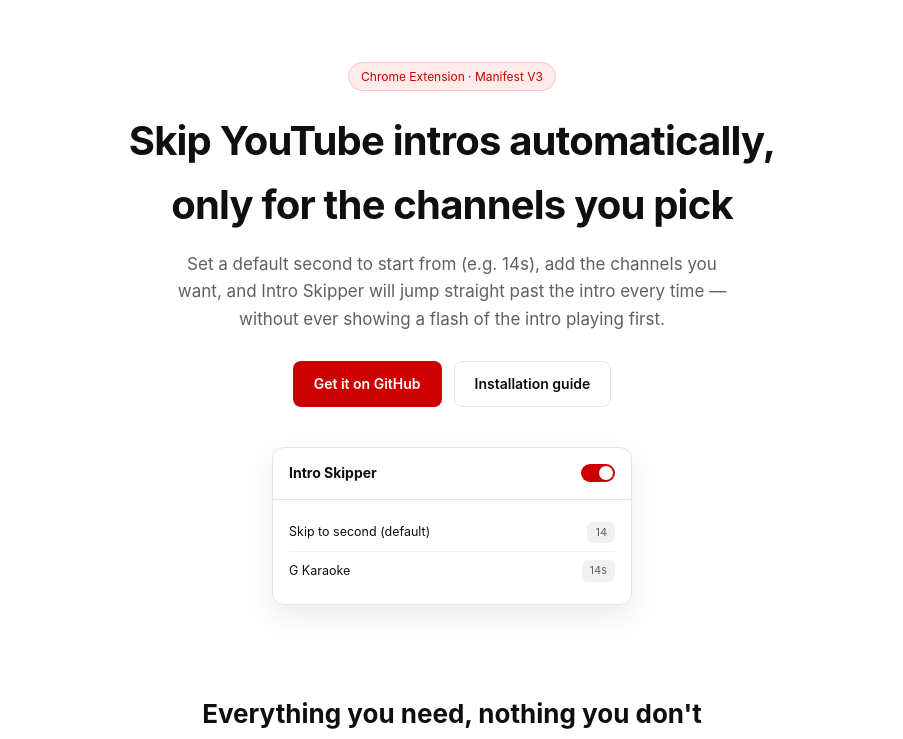
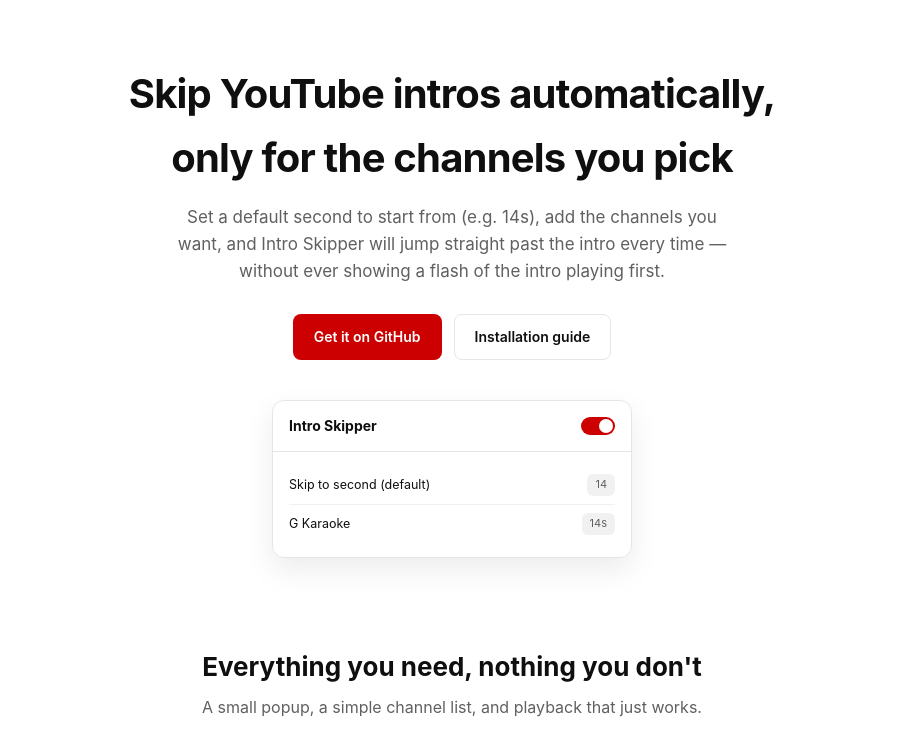
Before and after one commit to teampat/intro-skipper, a browser extension: page docs/index.html in a window 1280 px wide. Shown: the part 59-798 px from the top of the page, without its empty margins (188-1091 px from the left). Drawn offline with Linux system fonts and the light colour scheme.

Commit message:
Update docs

```diff
--- a/docs/index.html
+++ b/docs/index.html
@@ -28,7 +28,6 @@
 
   <header class="hero">
     <div class="container">
-      <span class="badge">Chrome Extension · Manifest V3</span>
       <h1>Skip YouTube intros automatically,<br />only for the channels you pick</h1>
       <p class="lead">
         Set a default second to start from (e.g. 14s), add the channels you want,
```
